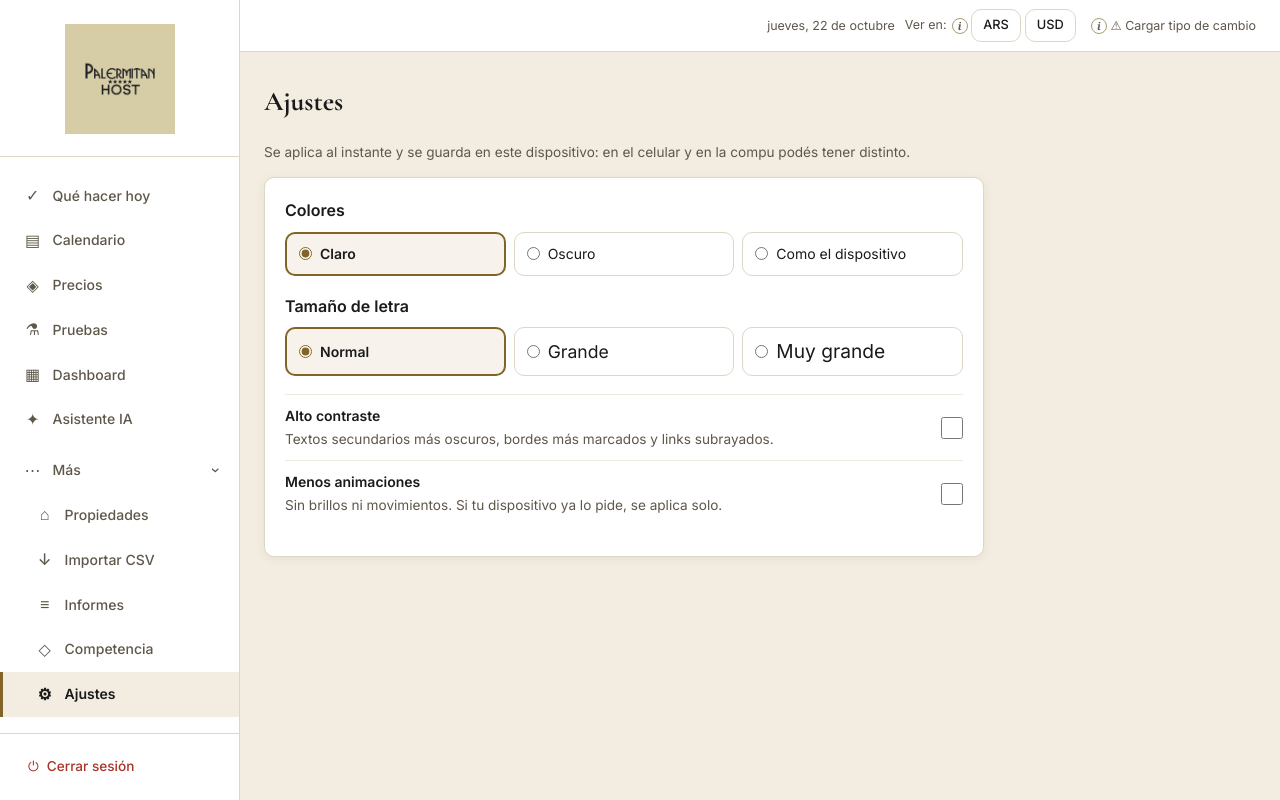
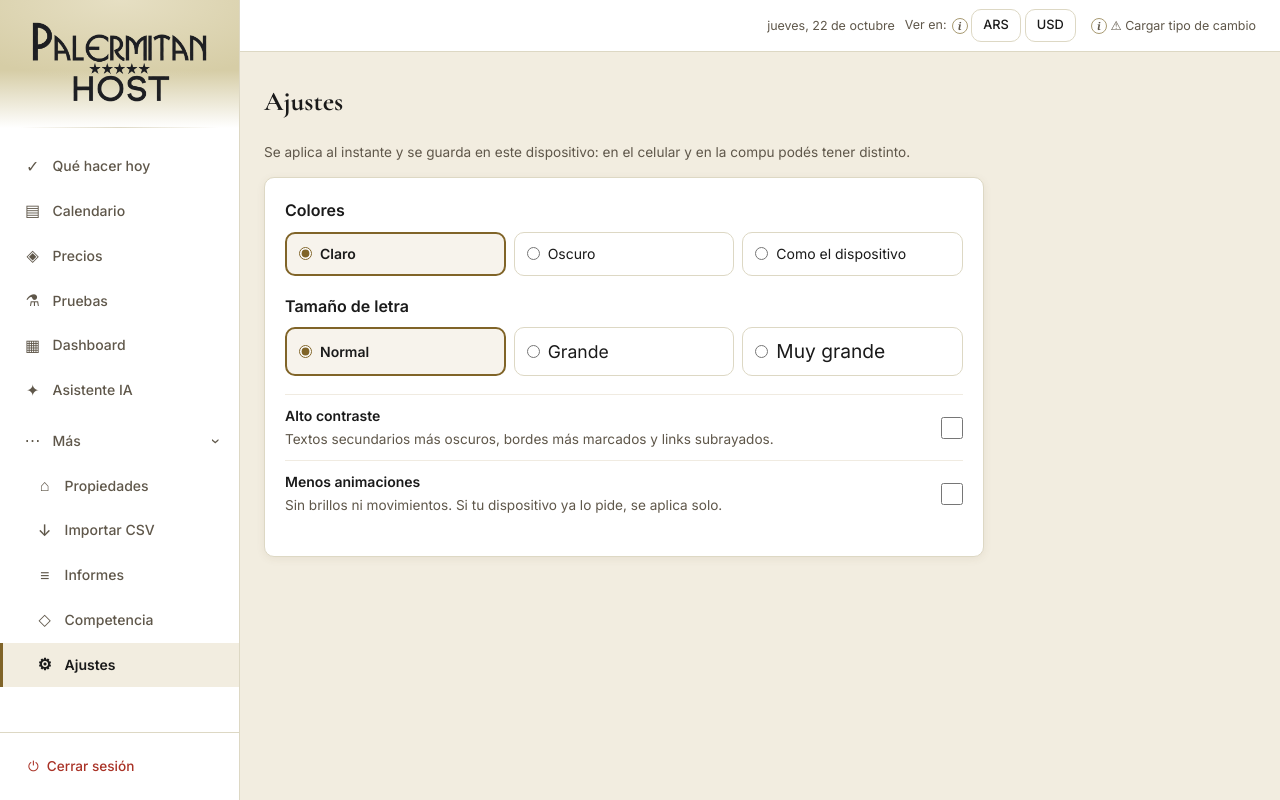
Before and after one commit to zynnoslabs/palermitanhost, a Flask app: page /ajustes in a window 1280 px wide. Run offline with Flask 3, Linux system fonts and the light colour scheme; the visitor is signed in with stand-in values (Sample User, id 1); data that the repository does not hold is empty; parts of the project's set-up code (start-up, migrations or seed data) failed here and were passed over; some libraries are stand-ins or nearby versions.

Commit message:
Logo integrado al menú con animación de entrada (una vez por sesión), modo oscuro y sin animación si se pide menos movimiento
Co-Authored-By: Claude Opus 5.5 <noreply@anthropic.com>
Claude-Session: https://claude.ai/code/session_01XFFSYNwd9Ew5usyhd1Szqg

```diff
--- a/static/app.js
+++ b/static/app.js
@@ -189,3 +189,12 @@ window.addEventListener('pageshow', function () {
   Chart.defaults.color = tk('--color-text-2');
   Chart.defaults.borderColor = tk('--color-border-soft');
 })();
+
+// ### CAMBIO AQUÍ ### — el logo se anima una sola vez por sesión (no en cada página)
+(function () {
+  var l = document.getElementById('marca-logo');
+  if (!l) return;
+  var visto = false;
+  try { visto = sessionStorage.getItem('ph-logo') === '1'; sessionStorage.setItem('ph-logo', '1'); } catch (e) { visto = true; }
+  if (!visto) l.classList.add('anim');
+})();
--- a/static/style.css
+++ b/static/style.css
@@ -42,6 +42,10 @@
   --color-info:    #2a5f9e; --color-info-accent:    #2f6fb3; --color-info-bg:    #f1f6fc;
   --color-highlight:     #fff6df;   /* resaltado momentáneo */
   --color-focus:         #2a5f9e;   /* anillo de foco del teclado */
+  --color-marca:         #d6cda6;   /* ### CAMBIO AQUÍ ### beige exacto del fondo del logo */
+  --color-marca-2:       #e6dfc3;
+  --color-marca-tinta:   #1c1d21;   /* color exacto de las letras del logo */
+  --color-marca-brillo:  rgba(255,236,180,.95);
 
   /* Nombres viejos → apuntan a los roles (no romper nada) */
   --surface:      var(--color-surface);
@@ -1067,7 +1071,7 @@ html[data-tema="oscuro"] { --color-bg:#16140f; --color-surface:#211e17; --color-
   --color-info:#a3c8f2; --color-info-accent:#5b9be0; --color-info-bg:#152233;
   --color-highlight:#3a3015; --color-focus:#8ab8ff;
   --arena:#5a5240; --arena-light:#3a3528; --arena-dark:#c9bfa8; --arena-bg:#16140f;
-  --shadow: 0 2px 8px rgba(0,0,0,.35); color-scheme: dark; }
+  --shadow: 0 2px 8px rgba(0,0,0,.35); color-scheme: dark; --color-marca:#2b271d; --color-marca-2:#231f17; --color-marca-tinta:#efe6cc; --color-marca-brillo:rgba(255,226,150,.9); }
 @media (prefers-color-scheme: dark) {
   html[data-tema="auto"] { --color-bg:#16140f; --color-surface:#211e17; --color-surface-2:#1c1a14; --color-surface-3:#28241b;
   --color-border:#3d382b; --color-border-soft:#2c281f; --color-border-strong:#7a6e52;
@@ -1079,7 +1083,7 @@ html[data-tema="oscuro"] { --color-bg:#16140f; --color-surface:#211e17; --color-
   --color-info:#a3c8f2; --color-info-accent:#5b9be0; --color-info-bg:#152233;
   --color-highlight:#3a3015; --color-focus:#8ab8ff;
   --arena:#5a5240; --arena-light:#3a3528; --arena-dark:#c9bfa8; --arena-bg:#16140f;
-  --shadow: 0 2px 8px rgba(0,0,0,.35); color-scheme: dark; }
+  --shadow: 0 2px 8px rgba(0,0,0,.35); color-scheme: dark; --color-marca:#2b271d; --color-marca-2:#231f17; --color-marca-tinta:#efe6cc; --color-marca-brillo:rgba(255,226,150,.9); }
 }
 html[data-letra="grande"] { font-size: 112.5%; }
 html[data-letra="muy"]    { font-size: 125%; }
@@ -1102,3 +1106,34 @@ html[data-movimiento="menos"] *, html[data-movimiento="menos"] *::before, html[d
 .aj-switch input { width:22px; height:22px; flex:none; accent-color: var(--color-primary); }
 .aj-opcion input { accent-color: var(--color-primary); width:auto; flex:none; margin:0; }
 .aj-switch input { margin:0; }
+
+
+/* ══ ### CAMBIO AQUÍ ### LOGO INTEGRADO AL MENÚ ══════════════════════════════
+   Las letras y las estrellas son las del logo original (static/marca/*.png, sin fondo).
+   El beige del logo pasa a ser el fondo del encabezado y se funde con el menú. */
+.marca { position: relative; display: block; height: 128px; overflow: hidden; text-decoration: none;
+  background:
+    radial-gradient(120% 90% at 50% 0%, var(--color-marca-2) 0%, transparent 70%),
+    linear-gradient(180deg, var(--color-marca) 0%, var(--color-marca) 55%, var(--color-surface) 100%); }
+.marca::after { content: ""; position: absolute; left: 20px; right: 20px; bottom: 0; height: 1px;
+  background: linear-gradient(90deg, transparent, var(--color-border), transparent); }
+.marca-logo { position: absolute; inset: 22px 24px 26px; }
+.marca-logo .capa { position: absolute; inset: 0; background: var(--color-marca-tinta);
+  -webkit-mask: var(--m) center / contain no-repeat; mask: var(--m) center / contain no-repeat; }
+.marca-logo .c-pal  { --m: url("marca/palermitan.png"); }
+.marca-logo .c-est  { --m: url("marca/estrellas.png"); }
+.marca-logo .c-host { --m: url("marca/host.png"); }
+.marca-logo .c-brillo { --m: url("marca/letras.png");
+  background: linear-gradient(105deg, transparent 35%, var(--color-marca-brillo) 50%, transparent 65%);
+  background-size: 300% 100%; background-position: 150% 0; }
+.marca-logo.anim .c-pal  { animation: marca-subir .7s cubic-bezier(.2,.7,.2,1) both; }
+.marca-logo.anim .c-est  { animation: marca-estrellas .8s steps(5, end) .45s both; }
+.marca-logo.anim .c-host { animation: marca-subir .7s cubic-bezier(.2,.7,.2,1) .7s both; }
+.marca-logo.anim .c-brillo { animation: marca-brillo 1.4s ease-in-out 1.4s both; }
+.marca:hover .c-brillo, .marca:focus-visible .c-brillo { animation: marca-brillo 1.2s ease-in-out both; }
+.marca:focus-visible { outline-offset: -4px; }
+@keyframes marca-subir { from { opacity: 0; transform: translateY(8px); } to { opacity: 1; transform: none; } }
+@keyframes marca-estrellas { from { clip-path: inset(0 67.5% 0 0); } to { clip-path: inset(0 32.5% 0 0); } }
+@keyframes marca-brillo { from { background-position: 150% 0; } to { background-position: -50% 0; } }
+@media (prefers-reduced-motion: reduce) { .marca-logo .capa { animation: none !important; } }
+html[data-movimiento="menos"] .marca-logo .capa { animation: none !important; }
--- a/templates/base.html
+++ b/templates/base.html
@@ -15,12 +15,12 @@
 
   <!-- ── SIDEBAR ─────────────────────────────────────── -->
   <aside class="sidebar" aria-label="Navegación">
-    <div class="sidebar-logo">
-      <img src="{{ url_for('static', filename='logo.png') }}"
-           onerror="this.style.display='none';this.nextElementSibling.style.display='block'"
-           alt="PalermitanHost">
-      <div class="sidebar-logo-text" style="display:none">PalermitanHost</div>
-    </div>
+    {# ### CAMBIO AQUÍ ### logo integrado al menú: mismas letras y estrellas del logo original, sin el cuadrado de fondo #}
+    <a href="{{ url_for('hoy') }}" class="marca" aria-label="PalermitanHost, ir a Qué hacer hoy">
+      <span class="marca-logo" id="marca-logo" aria-hidden="true">
+        <span class="capa c-pal"></span><span class="capa c-est"></span><span class="capa c-host"></span><span class="capa c-brillo"></span>
+      </span>
+    </a>
 
     {# ### CAMBIO AQUÍ ### menú simple (Ley de Hick), ordenado por uso: lo diario arriba (hoy, calendario, precios), después seguimiento (pruebas, números, IA), y lo ocasional en "Más" #}
     {% set en_mas = request.endpoint and ('propiedad' in request.endpoint or 'importar' in request.endpoint or 'informe' in request.endpoint or 'competencia' in request.endpoint or request.endpoint == 'ajustes') %}
```
Also changed, not shown: static/marca/estrellas.png (added), static/marca/host.png (added), static/marca/letras.png (added), static/marca/palermitan.png (added).
